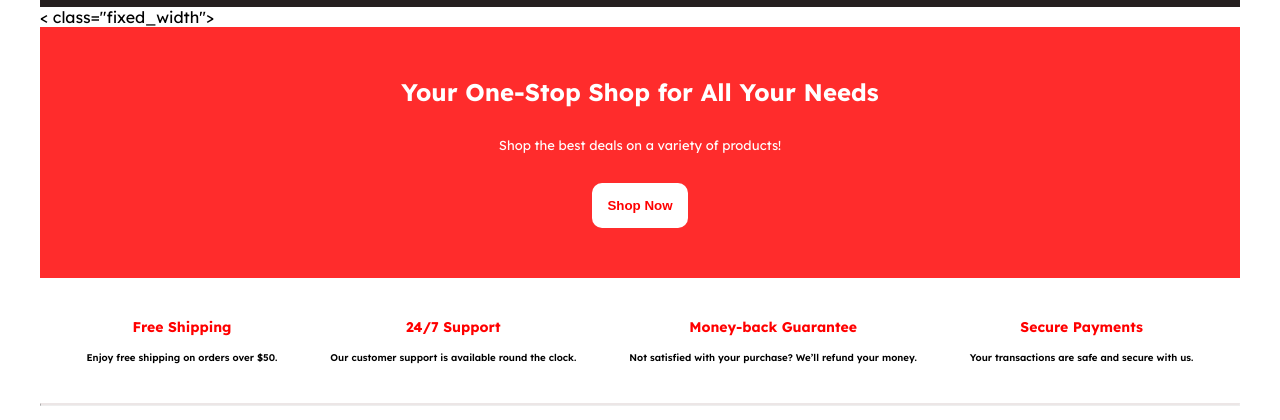
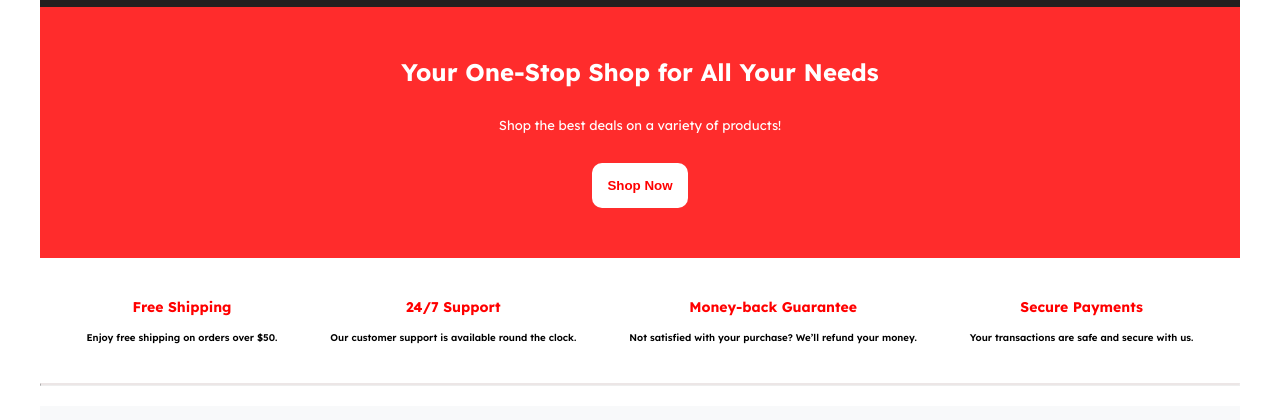
Before and after one commit to SADMAN-SADID-052/Web-Eng.-Practice_Task, a plain HTML site: page task-2.html in a window 1280 px wide. Shown: the part 113-533 px from the top of the page. Drawn offline with Linux system fonts and the light colour scheme.

Commit message:
recheck all

```diff
--- a/task-2.html
+++ b/task-2.html
@@ -50,7 +50,7 @@
     </header>
 
 
-    < class="fixed_width">
+    <main class="fixed_width">
 
 
          <!-- Banner section start here -->
```
